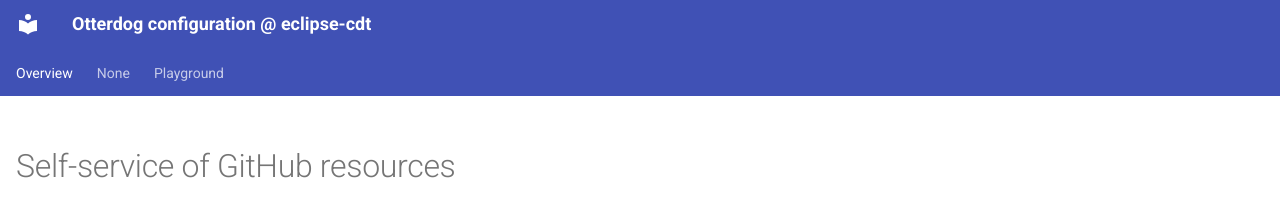
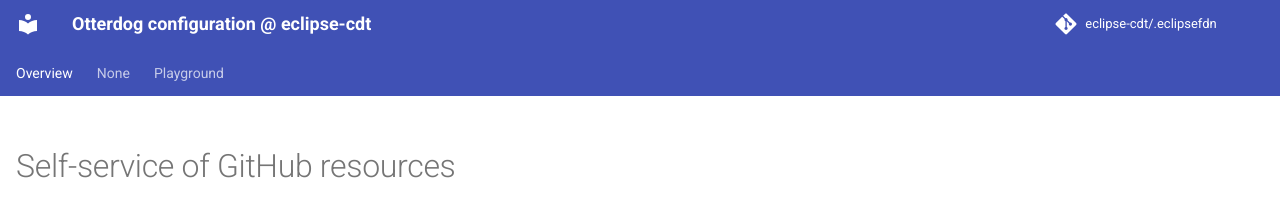
Before and after one commit to eclipse-cdt/.eclipsefdn, an MkDocs documentation site: the page built from docs/index.md, in a window 1280 px wide. Shown: the top 203 px of the page. Built offline with MkDocs 1.6.1 and Material for MkDocs 9.7.7, drawn with Linux system fonts in a browser that asks for light colours; comment, search, counter and statistics services are not loaded.

Commit message:
Updating file 'mkdocs.yml' with otterdog.

```diff
--- a/mkdocs.yml
+++ b/mkdocs.yml
@@ -3,6 +3,9 @@ site_description: Otterdog configuration @ eclipse-cdt
 strict: false
 
 site_url: https://eclipse-cdt.github.io/.eclipsefdn/
+
+repo_name: eclipse-cdt/.eclipsefdn
+repo_url: https://github.com/eclipse-cdt/.eclipsefdn/
 
 docs_dir: ./docs
 site_dir: ./_site
```
